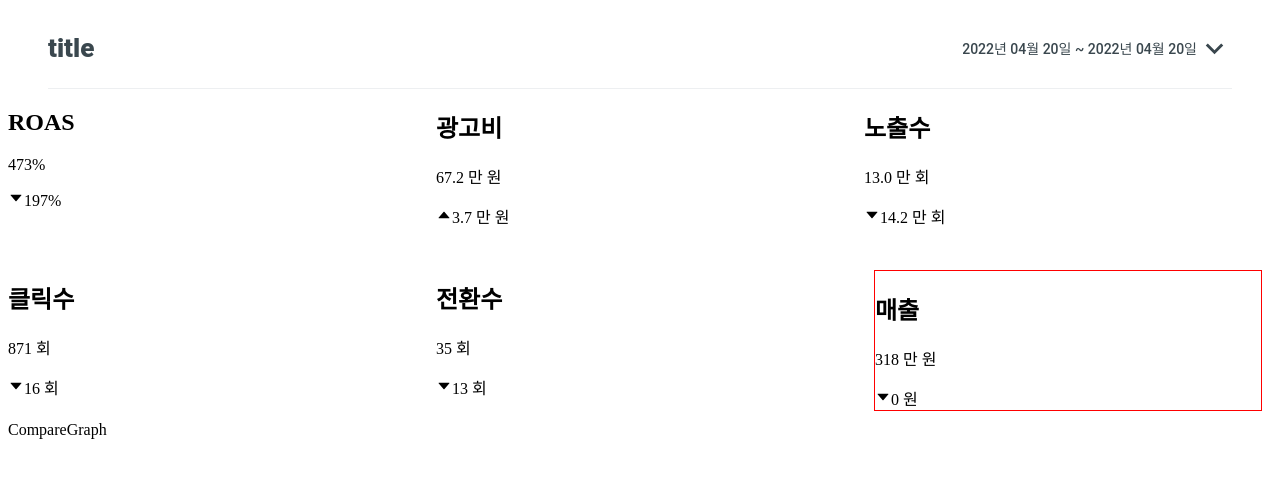
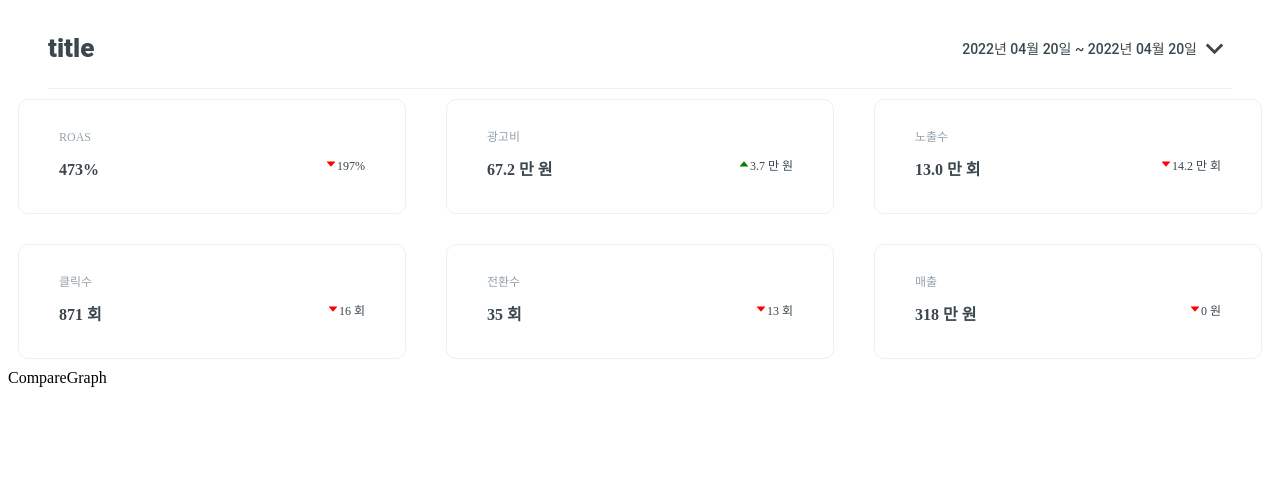
Before and after one commit to pre-onboarding-frontend-7-team-3/pre-onboarding-7th-2-2-3, a React (Create React App) app: page / in a window 1280 px wide. Shown: the top 478 px of the page. Built offline with nearby package versions, Linux system fonts and the light colour scheme; data requests are answered from the project's data file.

Commit message:
style: infoBoxes 스타일

```diff
--- a/src/components/Home/ComparePerformance/InfoBoxes.jsx
+++ b/src/components/Home/ComparePerformance/InfoBoxes.jsx
@@ -1,104 +1,134 @@
-import styled from '@emotion/styled';
-import React from 'react'
+import styled from "@emotion/styled";
+import React from "react";
 import { AiOutlineCaretDown, AiOutlineCaretUp } from "react-icons/ai";
-import unitDecider from 'utils/unitDecider';
+import unitDecider from "utils/unitDecider";
 
-export const ROAS = ({value, exValue}) => {
-  const diff = value - exValue
+export const ROAS = ({ value, exValue }) => {
+  const diff = value - exValue;
   return (
-    <div>
-      <h2>ROAS</h2>
+    <InfoBoxWrapper>
+    <TitleBox>
+      <h3>ROAS</h3>
       <p>{parseInt(value)}%</p>
-      <div>
-        {diff > 0? <AiOutlineCaretUp/> : <AiOutlineCaretDown/> }
+      </TitleBox>
+      <RightBox>
+        {diff > 0 ? <AiOutlineCaretUp color="green" /> : <AiOutlineCaretDown color="red" />}
         {parseInt(Math.abs(diff))}%
-      </div>
-    </div>
-  )
-}
-export const Cost = ({value, exValue}) => {
-  const diff = value - exValue
+        </RightBox>
+    </InfoBoxWrapper>
+  );
+};
+export const Cost = ({ value, exValue }) => {
+  const diff = value - exValue;
   return (
-    <div>
-      <h2>광고비</h2>
+    <InfoBoxWrapper>
+      <TitleBox>
+      <h3>광고비</h3>
       <p>{unitDecider(parseInt(value))} 원</p>
-      <div>
-        {diff > 0? <AiOutlineCaretUp/> : <AiOutlineCaretDown/> }
+      </TitleBox>
+      <RightBox>
+        {diff > 0 ? <AiOutlineCaretUp color="green" /> : <AiOutlineCaretDown color="red" />}
         {unitDecider(Math.abs(parseInt(diff)))} 원
-      </div>
-    </div>
-  )
-}
+        </RightBox>
+    </InfoBoxWrapper>
+  );
+};
 
-export const Imp = ({value, exValue}) => {
-  const diff = value - exValue
+export const Imp = ({ value, exValue }) => {
+  const diff = value - exValue;
   return (
-    <div>
-      <h2>노출수</h2>
+    <InfoBoxWrapper>
+    <TitleBox>
+      <h3>노출수</h3>
       <p>{unitDecider(parseInt(value))} 회</p>
-      <div>
-        {diff > 0? <AiOutlineCaretUp/> : <AiOutlineCaretDown/> }
+      </TitleBox>
+      <RightBox>
+        {diff > 0 ? <AiOutlineCaretUp color="green" /> : <AiOutlineCaretDown color="red" />}
         {unitDecider(Math.abs(parseInt(diff)))} 회
-      </div>
-    </div>
-  )
-}
+        </RightBox>
+    </InfoBoxWrapper>
+  );
+};
 
-export const Click = ({value, exValue}) => {
-  const diff = value - exValue
+export const Click = ({ value, exValue }) => {
+  const diff = value - exValue;
   return (
-    <div>
-      <h2>클릭수</h2>
+    <InfoBoxWrapper>
+      <TitleBox>
+      <h3>클릭수</h3>
       <p>{unitDecider(value)} 회</p>
-      <div>
-        {diff > 0? <AiOutlineCaretUp/> : <AiOutlineCaretDown/> }
+      </TitleBox>
+      <RightBox>
+        {diff > 0 ? <AiOutlineCaretUp color="green" /> : <AiOutlineCaretDown color="red" />}
         {unitDecider(Math.abs(diff))} 회
-      </div>
-    </div>
-  )
-}
-export const Conv = ({value, exValue}) => {
-  const diff = value - exValue
+        </RightBox>
+    </InfoBoxWrapper>
+  );
+};
+export const Conv = ({ value, exValue }) => {
+  const diff = value - exValue;
   return (
-    <div>
-      <h2>전환수</h2>
-      <p>{parseInt(value)} 회</p>
-      <div>
-        {diff > 0? <AiOutlineCaretUp/> : <AiOutlineCaretDown/> }
+    <InfoBoxWrapper>
+      <TitleBox>
+        <h3>전환수</h3>
+        <p>{parseInt(value)} 회</p>
+      </TitleBox>
+      <RightBox>
+        {diff > 0 ? <AiOutlineCaretUp color="green" /> : <AiOutlineCaretDown color="red" />}
         {Math.abs(diff)} 회
-      </div>
-    </div>
-  )
-}
-export const Revenue = ({value, exValue}) => {
-  const diff = value - exValue
+      </RightBox>
+    </InfoBoxWrapper>
+  );
+};
+export const Revenue = ({ value, exValue }) => {
+  const diff = value - exValue;
   return (
-    // <InfoBoxWrapper>
     <InfoBoxWrapper>
-      <TitleBox >
-        <h2>매출</h2>
+      <TitleBox>
+        <h3>매출</h3>
         <p>{unitDecider(parseInt(value))} 원</p>
       </TitleBox>
-      <div>
-        {diff > 0? <AiOutlineCaretUp/> : <AiOutlineCaretDown/> }
+      <RightBox>
+        {diff > 0 ? <AiOutlineCaretUp color="green" /> : <AiOutlineCaretDown color="red" />}
         {unitDecider(Math.abs(diff))} 원
-      </div>
+      </RightBox>
     </InfoBoxWrapper>
-  )
-}
+  );
+};
 
 const InfoBoxWrapper = styled.div`
-    border :1px solid red;
-    margin:10px;
-    width:
+  border: 0.5px solid #EDEFF1;
+  border-radius: 10px;;
+  margin: 10px;
+  padding: 18px 40px;
+  position: relative;
   div {
-    float:left;
-    /* border :1px solid red; */
-    /* width:50%; */
+    float: left;
+  }
+`;
+const TitleBox = styled.div`
 
-
+  h3 {
+    color: #94a2ad;
+    font-weight: 500;
+    font-size: 12px;
+    line-height: 14px;
   }
-`
-const TitleBox = styled.div`
-  width:80%;
-`
+  p {
+    font-weight: 700;
+    font-size: 16px;
+    line-height: 19px;
+    color: #3a474e;
+  }
+`;
+const RightBox = styled.div`
+  position: absolute;
+  bottom: 0;
+  right: 0;
+  padding: 40px 40px;
+  font-weight: 500;
+  font-size: 12px;
+  line-height: 14px;
+  text-align: right;
+  color: #3a474e;
+`;
```
